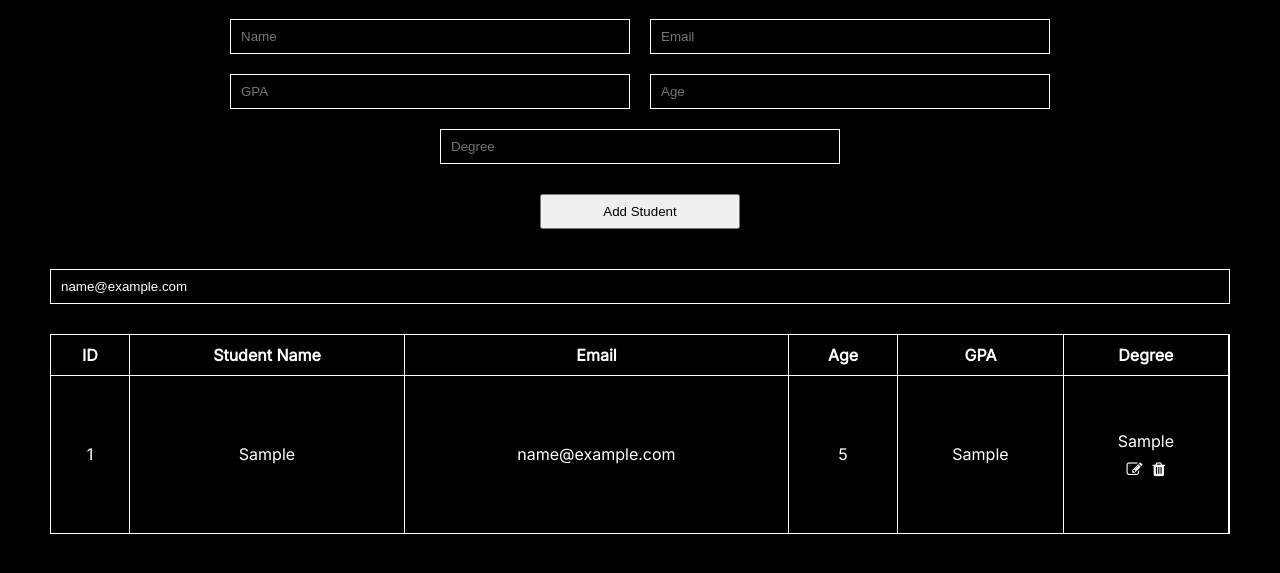
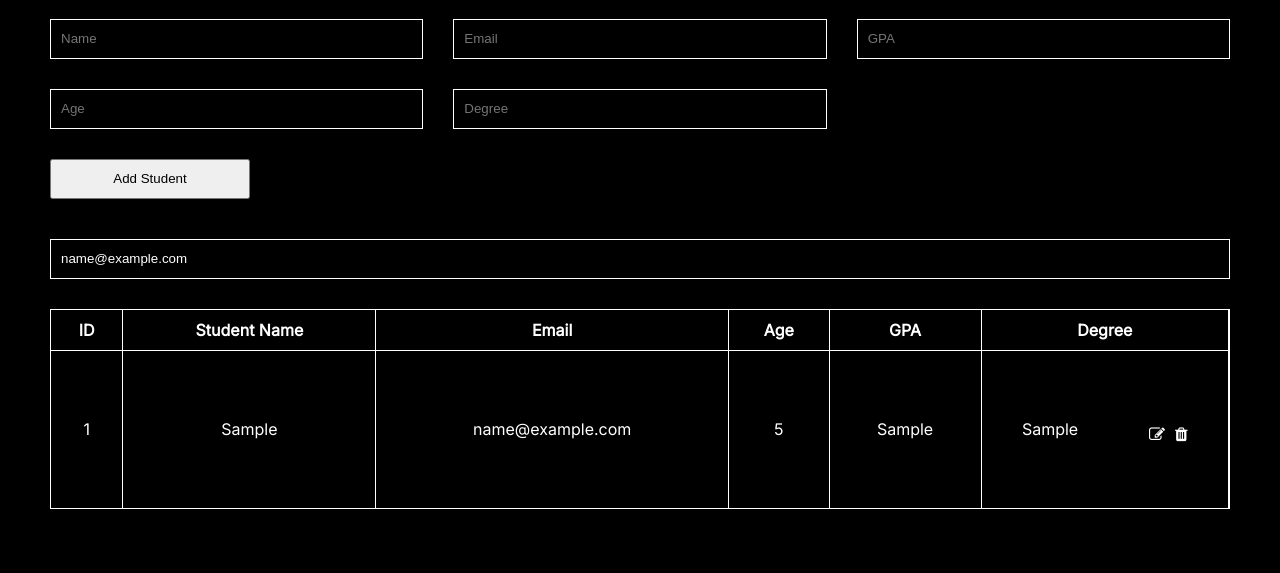
Before and after one commit to pravinbhagwat/F2-Module-Test-Student-Management-System, a plain HTML site: page index.html in a window 1280 px wide. Both pictures are taken after typing "Sample", "name@example.com", "Sample", "5", "Sample", "name@example.com" into the empty fields and a click on the button "Add Student". Shown: the part 63-636 px from the top of the page. Drawn offline with Linux system fonts and the light colour scheme.

Commit message:
Student Managament System Done

```diff
--- a/index.html
+++ b/index.html
@@ -23,12 +23,12 @@
             <input type="text" placeholder="Degree" id="degree">
         </div>
 
-        <div class='button'>
-            <button type="submit" id="submit" onclick="addStudent()">Add Student</button>
+        <div class="button">
+            <button type="submit" id="submit" onclick="addStudentFunc()">Add Student</button>
         </div>
 
 
-        <input class="search" type="text" id="search" onkeyup="search()" placeholder="Search By Name, email or Degree">
+        <input class="search" type="text" id="search" onkeyup="searchFunc()" placeholder="Search By Name, email or Degree">
 
         <table class="table" id="table">
             <thead>
--- a/index.js
+++ b/index.js
@@ -1,14 +1,48 @@
-
 var count = 0;
 var students = [];
-
-function addStudent(){
+var global_id;
+function addStudentFunc(){
 
     const nameValue = document.getElementById('name').value;
     const emailValue = document.getElementById('email').value;
     const ageValue = document.getElementById('age').value;
     const gradeValue = document.getElementById('grade').value;
     const degreeValue = document.getElementById('degree').value;
+
+    if(document.querySelector("#submit").innerText == "Edit Student"){
+        console.log("this will edit and not add");
+        console.log(global_id);
+        let index;
+
+        for (let i = 0; i < students.length; i++) {
+            if (students[i]['ID'] == global_id) {
+                index=i;
+                break;
+            }
+        }
+
+        let studentobj = students[index];
+
+        studentobj['name'] = nameValue;
+        studentobj['email'] = emailValue;
+        studentobj['grade'] = gradeValue;
+        studentobj['age'] = ageValue;
+        studentobj['degree'] = degreeValue;
+
+        students[index] = studentobj;
+
+        showTable();
+        document.querySelector("#submit").innerHTML = "Add Student";
+
+            document.getElementById('name').value="";
+            document.getElementById('email').value="";
+            document.getElementById('age').value="";
+            document.getElementById('grade').value="";
+            document.getElementById('degree').value="";
+
+     return;
+
+    }
 
     //if user didn't put all inputs will not put in the table
     if(nameValue=='' || emailValue=='' || ageValue=='' || gradeValue =='' || degreeValue==""){
@@ -75,8 +109,7 @@ function showTable(){
                 grade.innerHTML = student[key];
             }
             else
-            degree.innerHTML = `<div>${student[key]}</div> <div class="icons"><a onClick="edit(${student['ID']})" class='fa'>&#xf044;</a> <a onClick="del(${student['ID']})" class='fa'>&#xf1f8;</a> </div> `;
-            // degree.innerHTML = student[key] + "  <li class='fa'>&#xf044;</li>";
+            degree.innerHTML = `<div class='degree'><div>${student[key]}</div> <div class="icons"><a onClick="edit(${student['ID']})" class='fa'>&#xf044;</a> <a onClick="del(${student['ID']})" class='fa'>&#xf1f8;</a> </div></div> `;
 
             row.appendChild(id);
             row.appendChild(name);
@@ -90,14 +123,13 @@ function showTable(){
     })
 }
 
-function search(){
+function searchFunc(){
   var input, filter, table, tr, td, i, txtValue,txtValue1,txtValue2;
   input = document.getElementById("search");
   filter = input.value.toUpperCase();
   table = document.getElementById("tbody");
   tr = table.getElementsByTagName("tr");
 
-  // Loop through all table rows, and hide those who don't match the search query
   for (i = 0; i < tr.length; i++) {
     td = tr[i].getElementsByTagName("td")[1];
     td1 = tr[i].getElementsByTagName("td")[2];
@@ -115,36 +147,26 @@ function search(){
   }
 }
 
-function edit(id){
-    students.forEach((student) => {
-        if(student['ID']==id){
-            document.getElementById('name').value = student['name'];
-            document.getElementById('email').value = student['email'];
-            document.getElementById('age').value = student['age'];
-            document.getElementById('grade').value = student['grade'];
-            document.getElementById('degree').value = student['degree'];
-            document.getElementById('submit').innerText = 'Edit Student';
 
-            document.getElementById("submit").onclick = function jsFunc() {
+function edit(id) {
+    let student;
+    console.log(id);
+    for (let i = 0; i < students.length; i++) {
+        if (students[i]['ID'] == id) {
+            student = students[i];
+            break;
+        }
+    }
 
-                student['name'] = document.getElementById('name').value;
-                student['email'] = document.getElementById('email').value;
-                student['age'] = document.getElementById('age').value;
-                student['grade'] = document.getElementById('grade').value;
-                student['degree'] = document.getElementById('degree').value;
+    document.querySelector("#name").value = student['name'];
+    document.querySelector("#email").value = student['email'];
+    document.querySelector("#grade").value = student['grade'];
+    document.querySelector("#age").value = student['age'];
+    document.querySelector("#degree").value = student['degree'];
 
-                document.getElementById('name').value="";
-                document.getElementById('email').value="";
-                document.getElementById('age').value="";
-                document.getElementById('grade').value="";
-                document.getElementById('degree').value="";
+    document.getElementById("submit").innerText = "Edit Student";
 
-                document.getElementById('submit').innerText = 'Add Student';
-
-                showTable();
-            }
-        }
-    })
+    global_id=id;
 }
 
 function del(id){
@@ -155,4 +177,3 @@ function del(id){
         }
     })
 }
-Footer
--- a/style.css
+++ b/style.css
@@ -16,20 +16,26 @@ a:hover{
 }
 
 .input-container{
-    width: 100%;
-    display: flex;
-    flex-flow: row wrap;
-    justify-content: center;
-    gap: 20px;
+    display: grid;
+    grid-template-columns: repeat(3,auto);
+    gap:30px;
     padding: 0;
 
 }
+
+.degree{
+    display: flex;
+    justify-content: space-around;
+    align-items: center;
+    gap: 10px;
+}
+
 .input-container input{
     background-color: black;
     border: 1px solid white;
-    height: 35px;
+    height: 40px;
     padding-left: 10px;
-    width: 400px;
+    width: auto;
     color: white;
 }
 
@@ -67,7 +73,7 @@ tbody{
     width:100%;
     background-color: black;
     border: 1px solid white;
-    height: 35px;
+    height: 40px;
     padding: 0;
     margin-bottom: 30px;
     margin-top: 20px;
@@ -76,13 +82,11 @@ tbody{
     color: white;
 }
 
-.button{
-    display: flex;
-    justify-content: center;
-}
-.button button{
-    height: 35px;
+
+.button button {
+    height: 40px;
     width: 200px;
     margin: 20px;
+    margin-left: 0;
     margin-top: 30px;
 }
```
